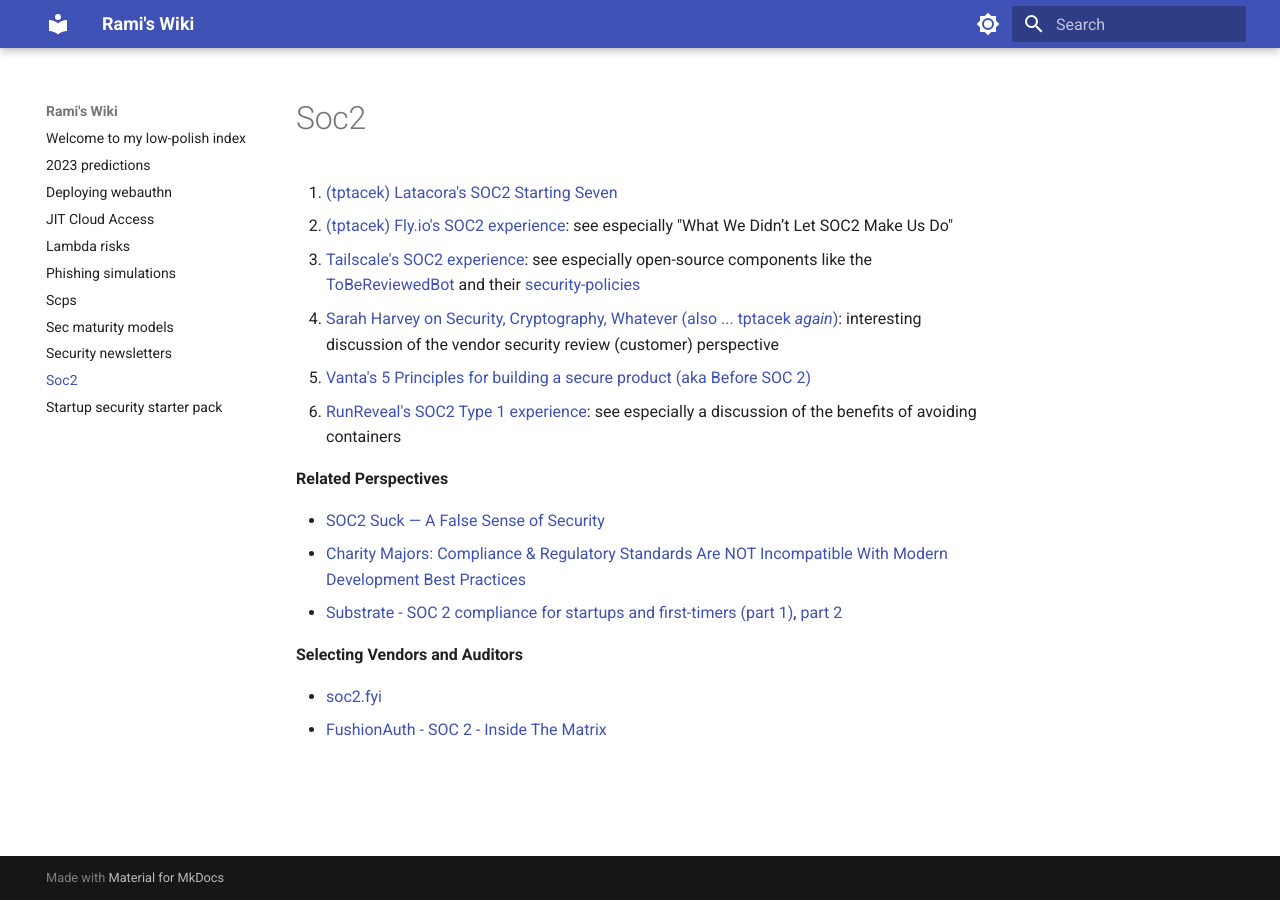
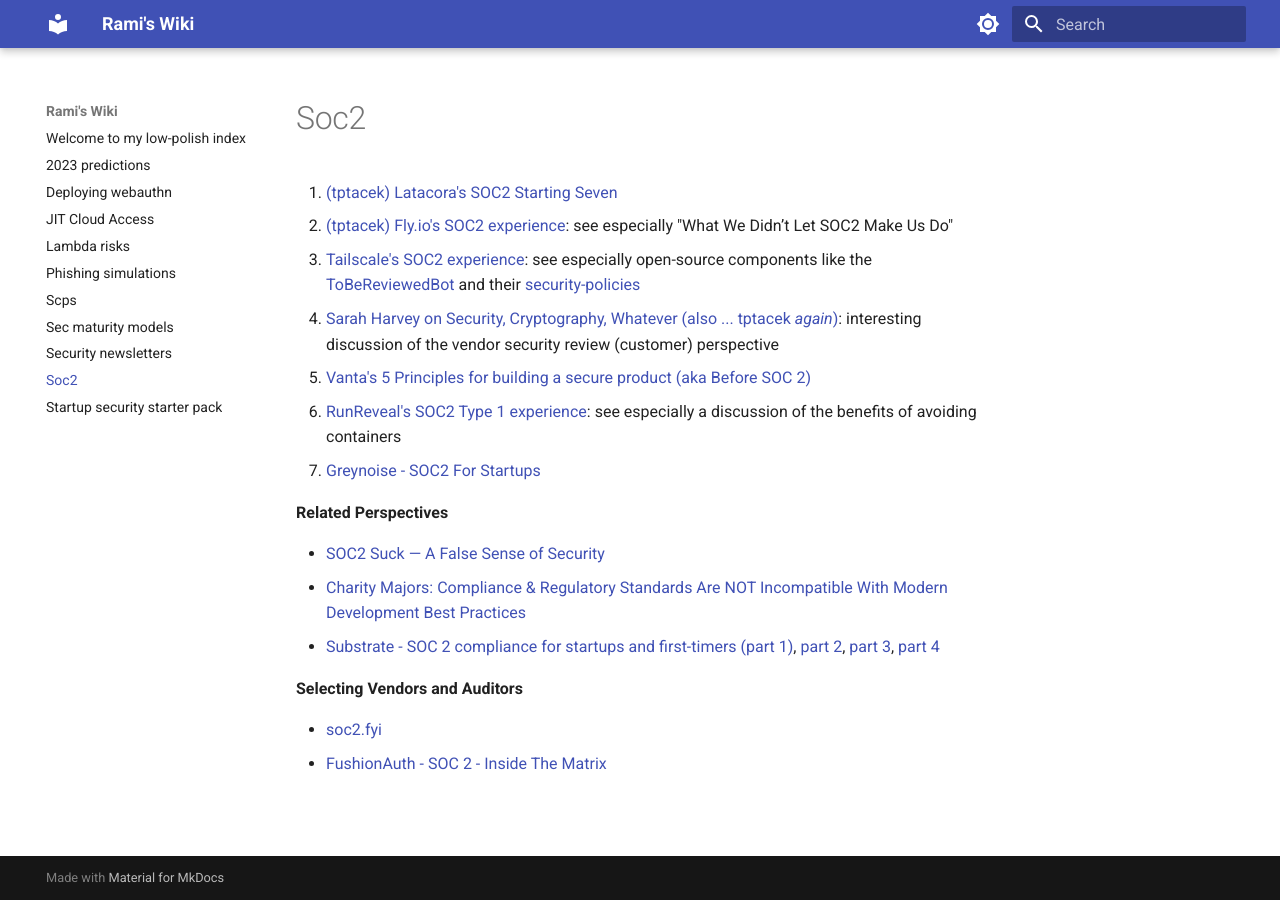
Before and after one commit to ramimac/wiki, an MkDocs documentation site: the page built from docs/soc2.md, in a window 1280 px wide. Built offline with MkDocs 1.6.1 and Material for MkDocs 9.7.7, drawn with Linux system fonts in a browser that asks for light colours.

Commit message:
Fixes #48: More SOC2

```diff
--- a/docs/soc2.md
+++ b/docs/soc2.md
@@ -8,12 +8,13 @@
 4. [Sarah Harvey on Security, Cryptography, Whatever (also ... tptacek _again_)](https://securitycryptographywhatever.com/2022/10/16/SOC2-with-Sarah-Harvey/): interesting discussion of the vendor security review (customer) perspective
 6. [Vanta's 5 Principles for building a secure product (aka Before SOC 2)](https://www.vanta.com/resources/five-principles-for-building-a-secure-product)
 5. [RunReveal's SOC2 Type 1 experience](https://blog.runreveal.com/we-achieved-soc-2-type-1-in-record-time-and-how-you-can-too/): see especially a discussion of the benefits of avoiding containers
+6. [Greynoise - SOC2 For Startups](https://www.greynoise.io/blog/soc2-for-startups)
 
 **Related Perspectives**
 
 * [SOC2 Suck — A False Sense of Security](https://medium.com/@reid.huyssen/soc2-suck-a-false-sense-of-security-5852a2c080ff)
 * [Charity Majors:  Compliance & Regulatory Standards Are NOT Incompatible With Modern Development Best Practices](https://speakerdeck.com/charity/compliance-and-regulatory-standards-are-not-incompatible-with-modern-development-best-practices)
-* [Substrate - SOC 2 compliance for startups and first-timers (part 1)](https://blog.substrate.tools/soc2-part1/), [part 2](https://blog.substrate.tools/soc2-part2/)
+* [Substrate - SOC 2 compliance for startups and first-timers (part 1)](https://blog.substrate.tools/soc2-part1/), [part 2](https://blog.substrate.tools/soc2-part2/), [part 3](https://blog.substrate.tools/soc-2-compliance-for-startups-and-first-timers-part-3/), [part 4](https://blog.substrate.tools/soc2-part4/)
 
 **Selecting Vendors and Auditors**
 
```
